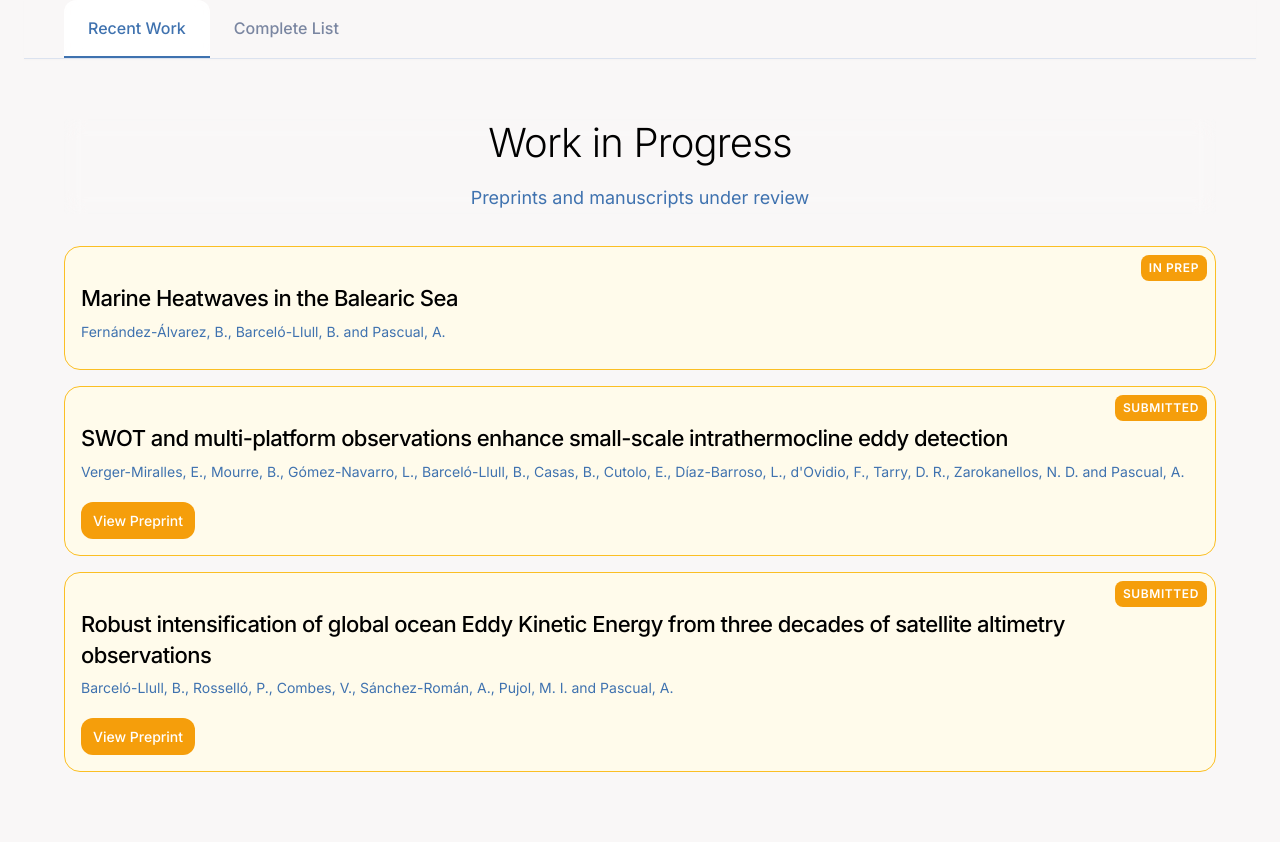
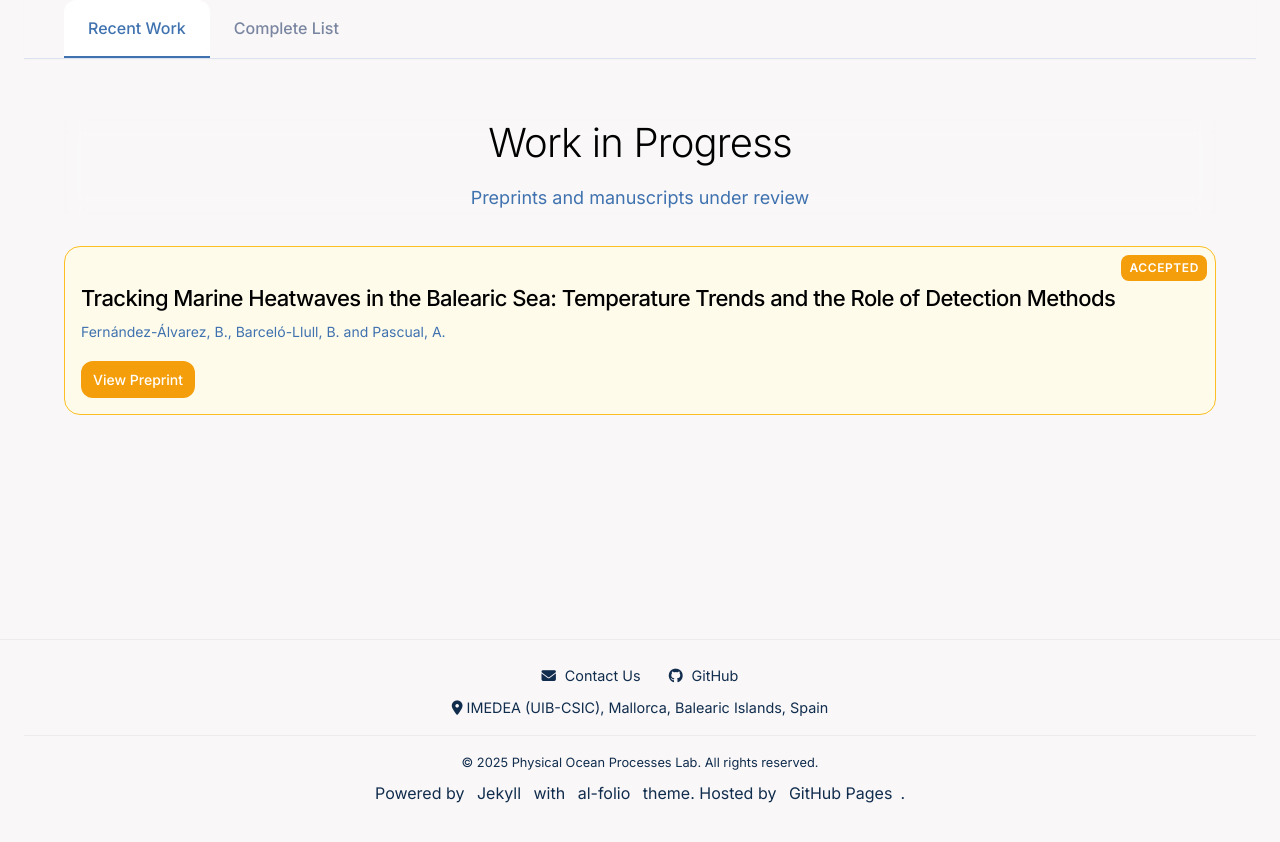
Before and after one commit to IMEDEA-POP-LAB/IMEDEA-POP-LAB.github.io, a Jekyll site: the page built from _pages/publications.md, in a window 1280 px wide and 900 px high, scrolled down 1120 px. Shown: the top 842 px of the window. Built offline with Jekyll 4.4.1, drawn with Linux system fonts in a browser that asks for light colours; a style sheet for code colours, icons or effects is not loaded.

Commit message:
Update publication details: refine title, add journal and DOI for preprint, and adjust statuses for recent publications

```diff
--- a/_data/publications.yml
+++ b/_data/publications.yml
@@ -14,27 +14,28 @@
 
 preprints:
 
-  - title: "Marine Heatwaves in the Balearic Sea"
+  - title: "Tracking Marine Heatwaves in the Balearic Sea: Temperature Trends and the Role of Detection Methods"
     authors: "Fernández-Álvarez, B., Barceló-Llull, B. and Pascual, A."
-    status: "In prep"
-    year: 2024
+    journal: "Ocean Science"
+    year: 2025
+    status: "accepted"
+    doi: "https://doi.org/10.5194/os-21-1987-2025"
 
+
+all:
+  # 2024 Publications
   - title: "SWOT and multi-platform observations enhance small-scale intrathermocline eddy detection"
     authors: "Verger-Miralles, E., Mourre, B., Gómez-Navarro, L., Barceló-Llull, B., Casas, B., Cutolo, E., Díaz-Barroso, L., d'Ovidio, F., Tarry, D. R., Zarokanellos, N. D. and Pascual, A."
     journal: "Geophysical Research Letters"
-    status: "Submitted"
     year: 2024
     doi: "https://doi.org/10.22541/essoar.173315547.75973902/v1"
 
   - title: "Robust intensification of global ocean Eddy Kinetic Energy from three decades of satellite altimetry observations"
     authors: "Barceló-Llull, B., Rosselló, P., Combes, V., Sánchez-Román, A., Pujol, M. I. and Pascual, A."
     journal: "Scientific Reports"
-    status: "Submitted"
     year: 2024
     doi: "https://doi.org/10.48550/arXiv.2406.08014"
 
-all:
-  # 2024 Publications
   - title: "Changes in the Gulf Stream path over the last 3 decades"
     authors: "Sánchez-Román, A., Gues, F., Bourdalle-Badie, R., Pujol, M.-I., Pascual, A., and Drévillon, M."
     journal: "State of the Planet 4-osr8"
```
